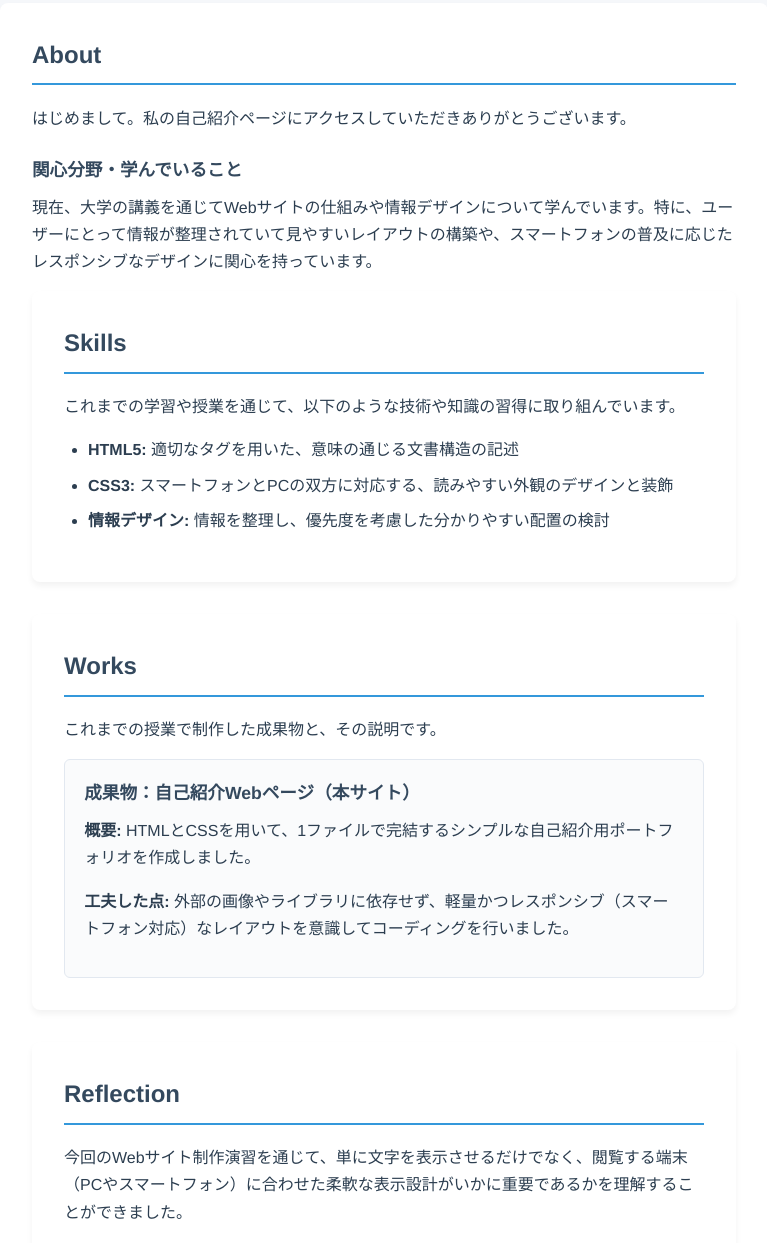
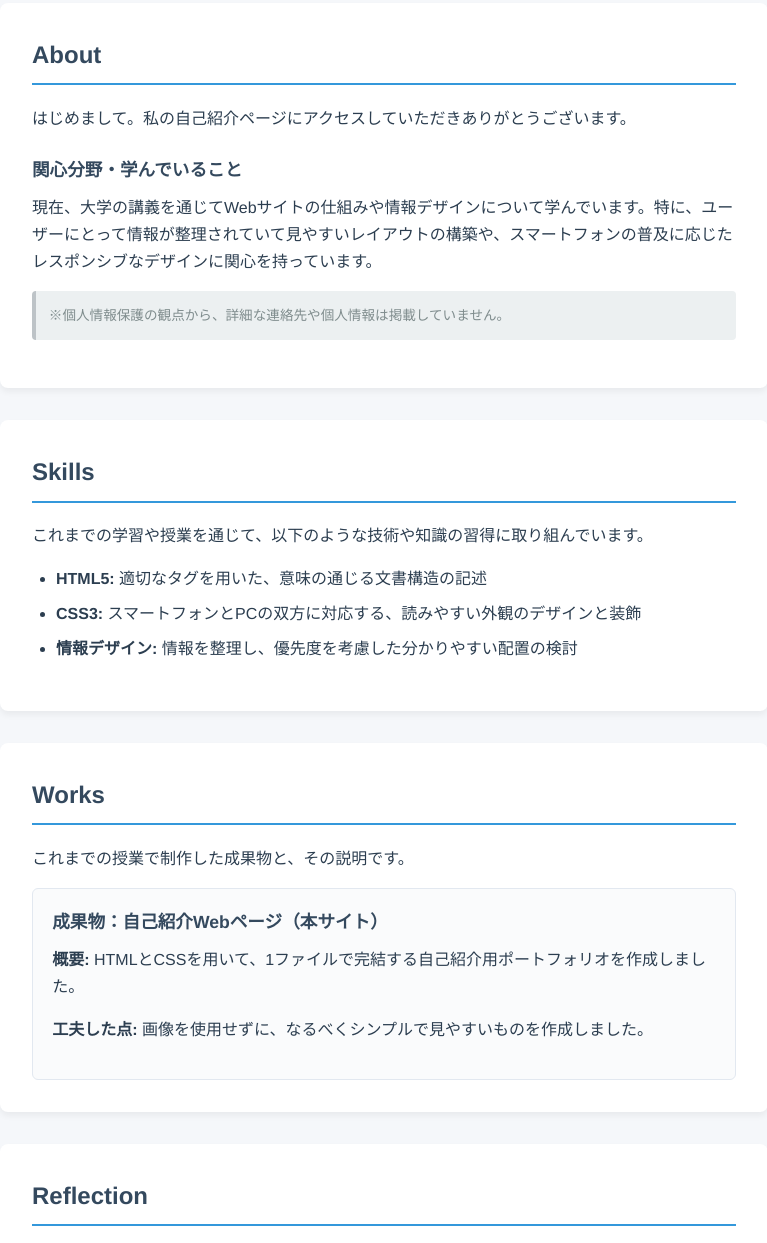
Before and after one commit to kapriko813-sketch/se-week06-site, a plain HTML site: page index.html in a window 1280 px wide. Shown: the part 199-1442 px from the top of the page, without its empty margins (256-1023 px from the left). Drawn offline with Linux system fonts and the light colour scheme.

```diff
--- a/index.html
+++ b/index.html
@@ -154,6 +154,8 @@
             <h3>関心分野・学んでいること</h3>
             <p>現在、大学の講義を通じてWebサイトの仕組みや情報デザインについて学んでいます。特に、ユーザーにとって情報が整理されていて見やすいレイアウトの構築や、スマートフォンの普及に応じたレスポンシブなデザインに関心を持っています。</p>
 
+            <p class="notice">※個人情報保護の観点から、詳細な連絡先や個人情報は掲載していません。</p>
+        </section>
 
         <!-- Skills セクション -->
         <section id="skills">
@@ -173,8 +175,8 @@
 
             <div class="work-item">
                 <h3>成果物：自己紹介Webページ（本サイト）</h3>
-                <p><strong>概要:</strong> HTMLとCSSを用いて、1ファイルで完結するシンプルな自己紹介用ポートフォリオを作成しました。</p>
-                <p><strong>工夫した点:</strong> 外部の画像やライブラリに依存せず、軽量かつレスポンシブ（スマートフォン対応）なレイアウトを意識してコーディングを行いました。</p>
+                <p><strong>概要:</strong> HTMLとCSSを用いて、1ファイルで完結する自己紹介用ポートフォリオを作成しました。</p>
+                <p><strong>工夫した点:</strong> 画像を使用せずに、なるべくシンプルで見やすいものを作成しました。</p>
             </div>
         </section>
 
```
